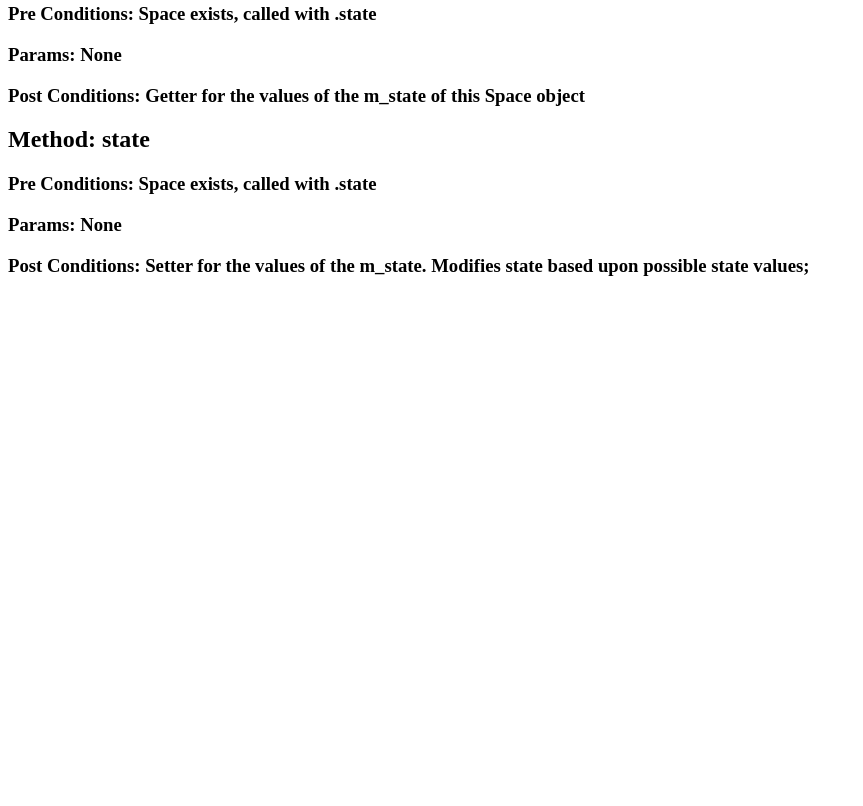
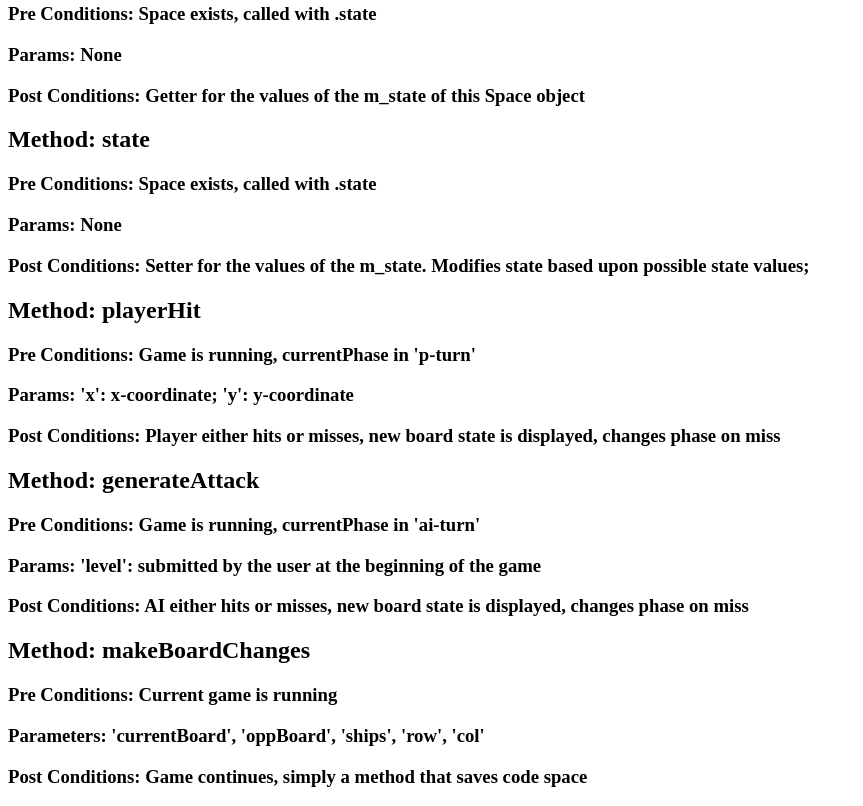
Before and after one commit to l583m086/448_Project2, a website: page documentation/documentation.html in a window 1280 px wide. Shown: the part 4364-5170 px from the top of the page, without its empty margins (0-863 px from the left). Before the commit the page ends 4659 px from the top, so only its background shows below. Drawn offline with Linux system fonts and the light colour scheme.

Commit message:
documentation updates

```diff
--- a/documentation/documentation.html
+++ b/documentation/documentation.html
@@ -139,4 +139,19 @@
         <h3>Pre Conditions: Space exists, called with .state </h3>
         <h3>Params: None</h3>
         <h3>Post Conditions: Setter for the values of the m_state. Modifies state based upon possible state values;</h3>
+
+        <h2>Method: playerHit</h2>
+        <h3>Pre Conditions: Game is running, currentPhase in 'p-turn'</h3>
+        <h3>Params: 'x': x-coordinate; 'y': y-coordinate</h3>
+        <h3>Post Conditions: Player either hits or misses, new board state is displayed, changes phase on miss</h3>
+
+        <h2>Method: generateAttack</h2>
+        <h3>Pre Conditions: Game is running, currentPhase in 'ai-turn'</h3>
+        <h3>Params: 'level': submitted by the user at the beginning of the game</h3>
+        <h3>Post Conditions: AI either hits or misses, new board state is displayed, changes phase on miss</h3>
+
+        <h2>Method: makeBoardChanges</h2>
+        <h3>Pre Conditions: Current game is running</h3>
+        <h3>Parameters: 'currentBoard', 'oppBoard', 'ships', 'row', 'col'</h3>
+        <h3>Post Conditions: Game continues, simply a method that saves code space</h3>
 </body>
```
